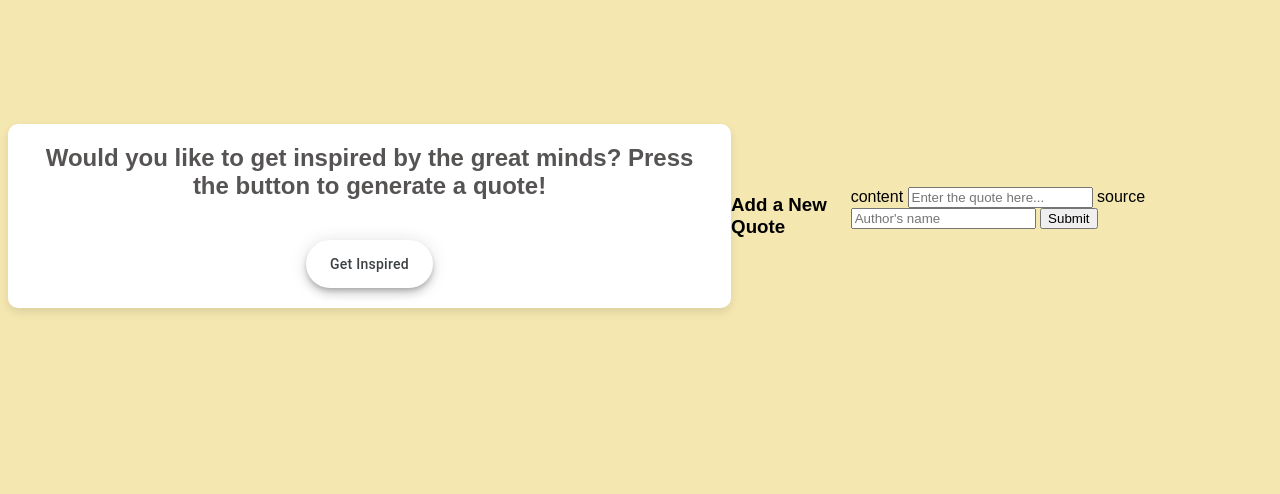
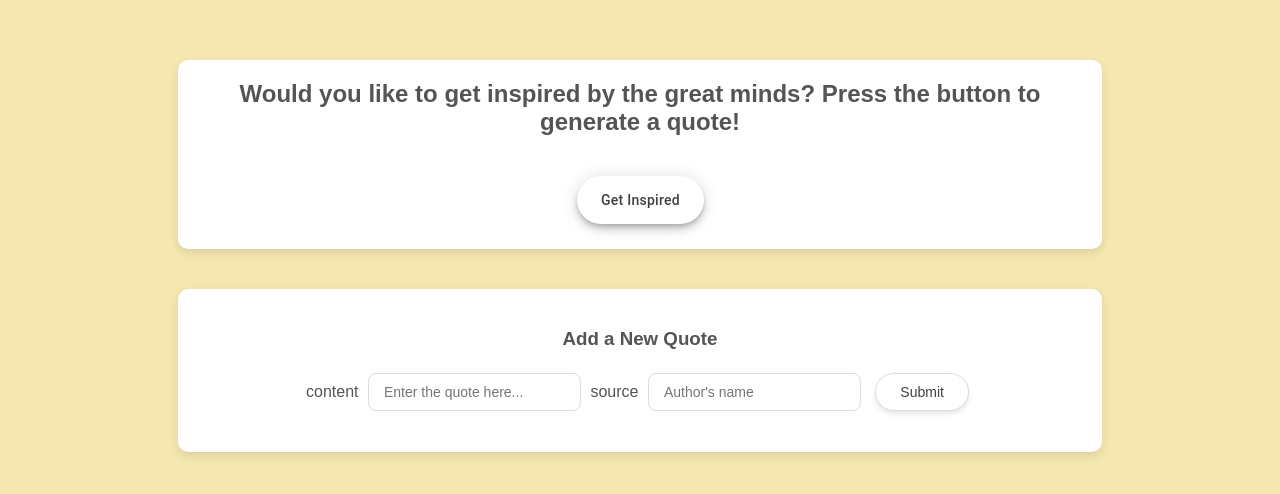
Before and after one commit to zohrehKazemianpour/quote-app-fullstack, a plain HTML site: page frontend/index.html in a window 1280 px wide. Shown: the part 192-686 px from the top of the page. Drawn offline with Linux system fonts and the light colour scheme.

Commit message:
refactor: use shared classes for buttons and inputs to ensure consistent UI

```diff
--- a/frontend/index.html
+++ b/frontend/index.html
@@ -19,7 +19,7 @@
           Would you like to get inspired by the great minds? Press the button to
           generate a quote!
         </div>
-        <button type="button" id="start-btn">Get Inspired</button>
+        <button type="button" id="start-btn" class="custom-button">Get Inspired</button>
       </div>
       <div id="quote-view" style="display: none">
         <p>
@@ -31,15 +31,19 @@
         </div>
       </div>
     </div>
-<h3>Add a New Quote</h3>
+    <div id="form-container">
+      <h3>Add a New Quote</h3>
 <form id="quote-form">
   <label for="new-quote-text">content</label>
-  <input type="text" id="new-quote-text" placeholder="Enter the quote here..." required>
+  <input type="text" id="new-quote-text" class="custom-input" placeholder="Enter the quote here..." required>
 
   <label for="new-quote-author">source</label>
-  <input type="text" id="new-quote-author" placeholder="Author's name" required>
-  <button type="submit">Submit</button>
+  <input type="text" id="new-quote-author" class="custom-input" placeholder="Author's name" required>
+  <button type="submit" class="custom-button">Submit</button>
   <p id="submit-status"></p>
 </form>
+
+    </div>
+
   </body>
 </html>
--- a/frontend/style.css
+++ b/frontend/style.css
@@ -1,4 +1,6 @@
 body {
+   flex-direction: column;
+  padding: 40px 0;
   background-color: #f4e7b0;
   font-family: sans-serif;
   min-height: 100vh;
@@ -6,6 +8,7 @@ body {
   justify-content: center;
   align-items: center;
 }
+
 
 #container {
   background-color: white;
@@ -88,3 +91,54 @@ body {
   background: #f6f9fe;
   transform: translateY(-2px);
 }
+
+/* Apply these styles to BOTH boxes */
+#container, #form-container {
+  background-color: white;
+  margin: 20px auto; /* This adds space between the two boxes */
+  width: 70%;
+  padding: 20px;
+  text-align: center;
+  border-radius: 10px;
+  color: rgb(86, 83, 83);
+  box-shadow: 0 4px 10px rgba(0, 0, 0, 0.1);
+}
+
+/* Unified Button Style */
+.custom-button {
+  appearance: none;
+  background-color: #fff;
+  border: 1px solid #ddd; /* Added a light border for definition */
+  border-radius: 24px;
+  box-shadow: 0 3px 5px rgba(0, 0, 0, 0.1);
+  color: #3c4043;
+  cursor: pointer;
+  font-family: inherit;
+  font-size: 14px;
+  font-weight: 500;
+  padding: 10px 24px;
+  transition: all 0.2s ease;
+  margin: 5px;
+}
+
+.custom-button:hover {
+  background: #f6f9fe;
+  transform: translateY(-2px);
+  box-shadow: 0 5px 15px rgba(0, 0, 0, 0.1);
+}
+
+/* Unified Input Style */
+.custom-input {
+  border: 1px solid #ddd;
+  border-radius: 8px;
+  padding: 10px 15px;
+  font-size: 14px;
+  color: #565353;
+  outline: none;
+  margin: 5px;
+  transition: border-color 0.2s;
+}
+
+.custom-input:focus {
+  border-color: #a0a0a0;
+}
```
